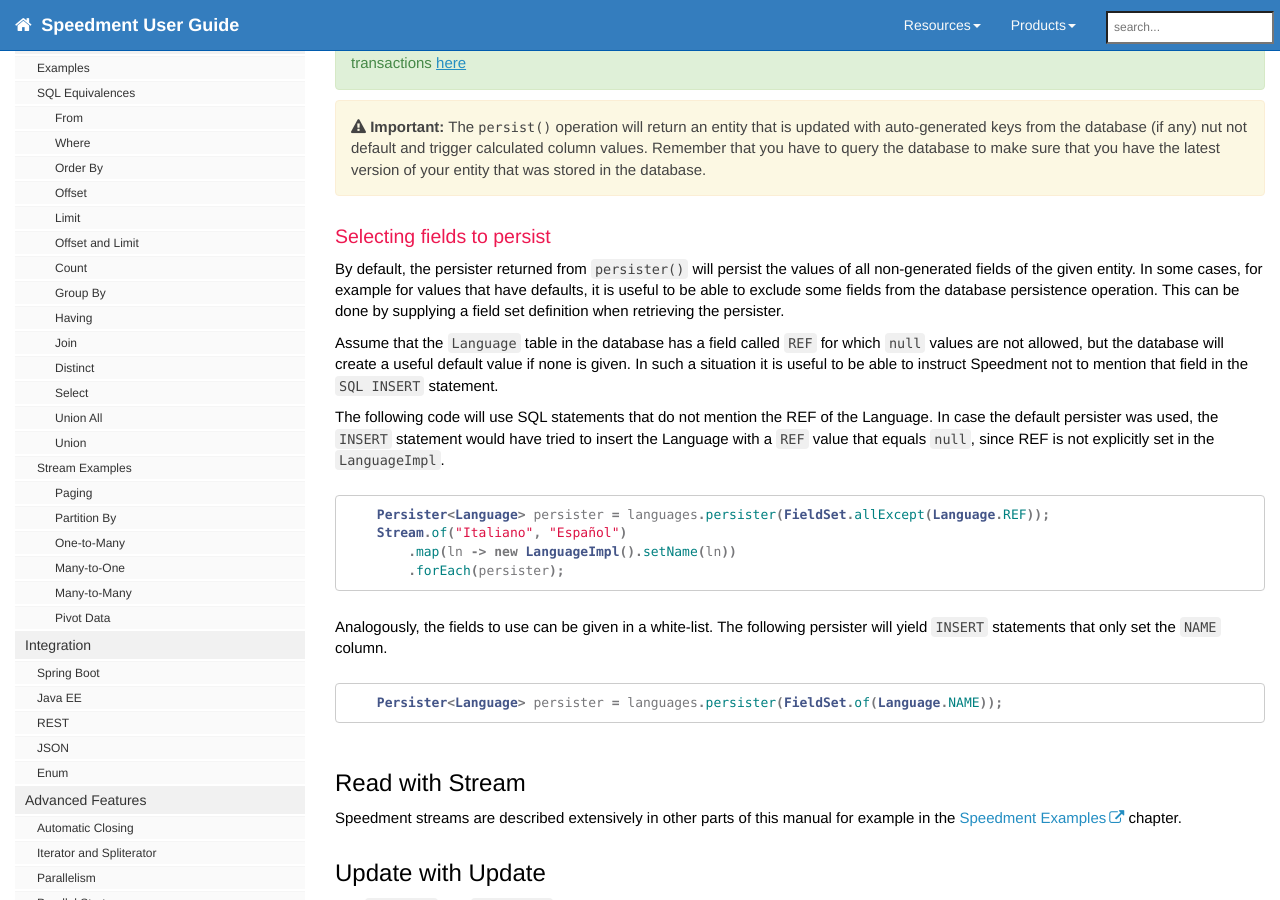
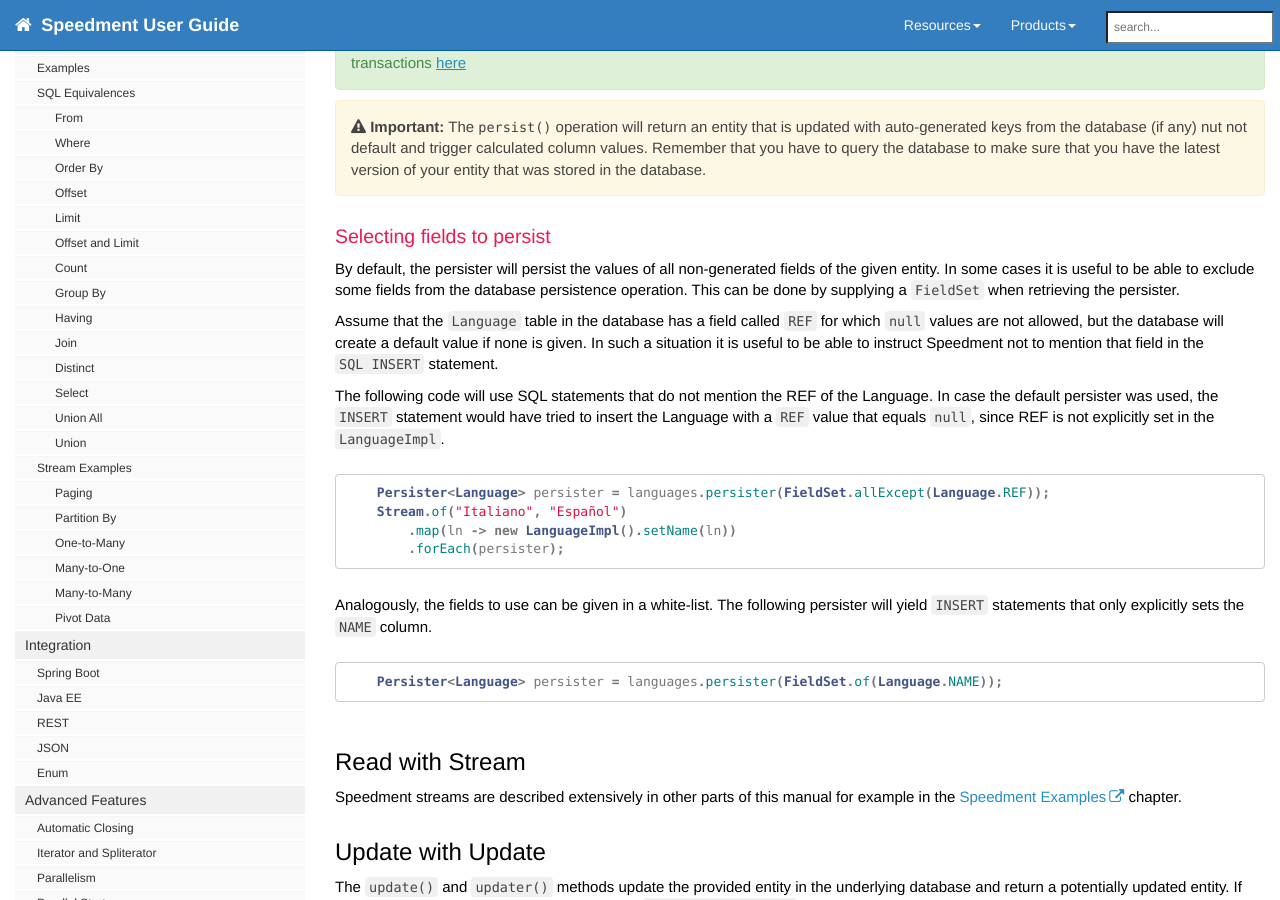
Before and after one commit to speedment/speedment-doc, a Jekyll site: the page built from pages/crud.md, in a window 1280 px wide and 900 px high, scrolled down 1398 px. Built offline with Jekyll 4.4.1, drawn with Linux system fonts in a browser that asks for light colours; nearby versions of some CDN libraries; comment, search, counter and statistics services are not loaded.

Commit message:
Clarify CRUD selective persist description

````diff
--- a/pages/crud.md
+++ b/pages/crud.md
@@ -68,12 +68,12 @@
 " %}
 
 ### Selecting fields to persist
-By default, the persister returned from `persister()` will persist the values of all non-generated fields of the given entity.
-In some cases, for example for values that have defaults, it is useful to be able to exclude some fields from the database persistence
-operation. This can be done by supplying a field set definition when retrieving the persister.
+By default, the persister will persist the values of all non-generated fields of the given entity.
+In some cases it is useful to be able to exclude some fields from the database persistence
+operation. This can be done by supplying a `FieldSet` when retrieving the persister.
 
 Assume that the `Language` table in the database has a field called `REF` for which `null` values are not allowed, but
-the database will create a useful default value if none is given. In such a situation it is useful to be able to instruct
+the database will create a default value if none is given. In such a situation it is useful to be able to instruct
 Speedment not to mention that field in the `SQL INSERT` statement.
 
 The following code will use SQL statements that do not mention the REF of the Language. In case the
@@ -88,7 +88,7 @@
 ```
 
 Analogously, the fields to use can be given in a white-list. The following persister will yield `INSERT` statements
-that only set the `NAME` column.
+that only explicitly sets the `NAME` column.
 
 ``` java
     Persister<Language> persister = languages.persister(FieldSet.of(Language.NAME));
````
